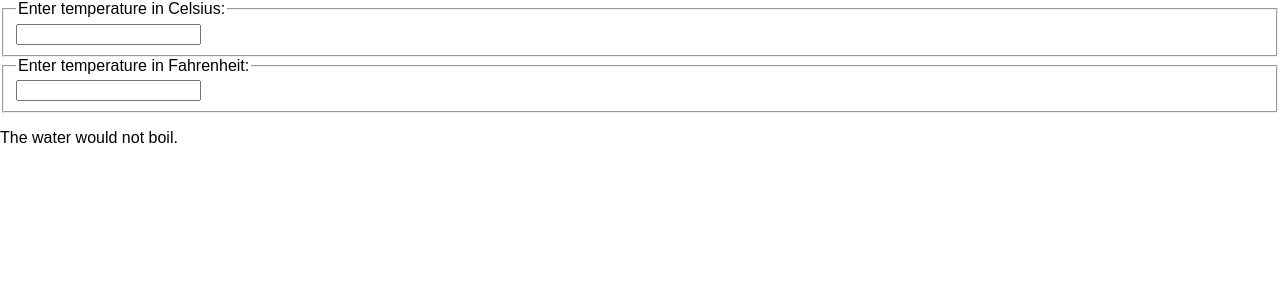
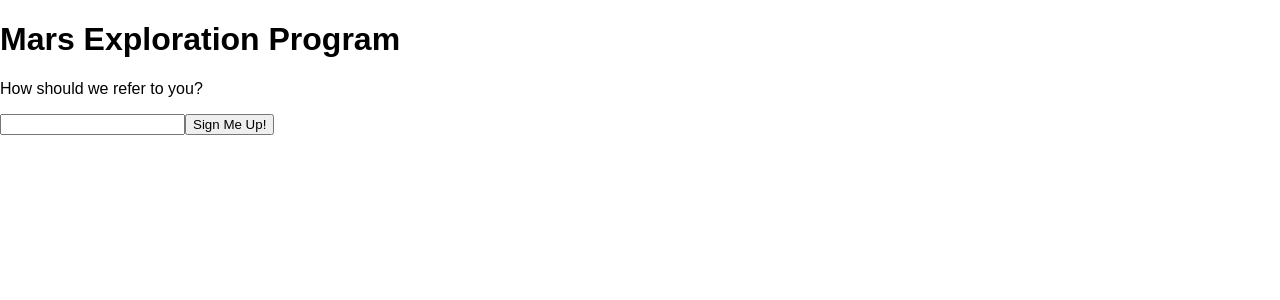
Before and after one commit to NachoTsvetkov/react-step-by-step, a React (Create React App) app: page / in a window 1280 px wide. Shown: the top 300 px of the page. Built offline with nearby package versions, Linux system fonts and the light colour scheme.

Commit message:
#11 inheritance vs composition complete

```diff
--- a/src/index.js
+++ b/src/index.js
@@ -2,101 +2,79 @@
 import ReactDOM from 'react-dom';
 import './index.css';
 
-function BoilingVerdict(props) {
-  if (props.celsius >= 100) {
-    return <p>The water would boil.</p>;
-  }
-  return <p>The water would not boil.</p>;
+function FancyBorder(props) {
+  return (
+    <div className={'FancyBorder FancyBorder-' + props.color}>
+      {props.children}
+    </div>
+  );
 }
 
-const scaleNames = {
-  c: 'Celsius',
-  f: 'Fahrenheit'
-};
-
-function toCelsius(fahrenheit) {
-  return ((fahrenheit - 32) * 5) / 9;
+function WelcomeDialog() {
+  return (
+    <Dialog title="Welcome" message="Thank you for visiting our spacecraft!" />
+  );
 }
 
-function toFahrenheit(celsius) {
-  return (celsius * 9) / 5 + 32;
+function Dialog(props) {
+  return (
+    <FancyBorder color="blue">
+      <h1 className="Dialog-title">{props.title}</h1>
+      <p className="Dialog-message">{props.message}</p>
+      {props.children}
+    </FancyBorder>
+  );
 }
 
-function tryConvert(temperature, convert) {
-  const input = parseFloat(temperature);
-  if (Number.isNaN(input)) {
-    return '';
-  }
-  const output = convert(input);
-  const rounded = Math.round(output * 1000) / 1000;
-  return rounded.toString();
-}
-
-class TemperatureInput extends React.Component {
+class SignUpDialog extends React.Component {
   constructor(props) {
     super(props);
     this.handleChange = this.handleChange.bind(this);
-    this.state = { temperature: '' };
+    this.handleSignUp = this.handleSignUp.bind(this);
+    this.state = { login: '' };
+  }
+
+  render() {
+    return (
+      <Dialog
+        title="Mars Exploration Program"
+        message="How should we refer to you?"
+      >
+        <input value={this.state.login} onChange={this.handleChange} />
+
+        <button onClick={this.handleSignUp}>Sign Me Up!</button>
+      </Dialog>
+    );
   }
 
   handleChange(e) {
-    this.props.onTemperatureChange(e.target.value);
+    this.setState({ login: e.target.value });
   }
 
-  render() {
-    const temperature = this.props.temperature;
-    const scale = this.props.scale;
-    return (
-      <fieldset>
-        <legend>Enter temperature in {scaleNames[scale]}:</legend>
-        <input value={temperature} onChange={this.handleChange} />
-      </fieldset>
-    );
+  handleSignUp() {
+    alert(`Welcome aboard, ${this.state.login}!`);
   }
 }
 
-class Calculator extends React.Component {
-  constructor(props) {
-    super(props);
-    this.handleCelsiusChange = this.handleCelsiusChange.bind(this);
-    this.handleFahrenheitChange = this.handleFahrenheitChange.bind(this);
-    this.state = { temperature: '', scale: 'c' };
-  }
-
-  handleCelsiusChange(temperature) {
-    this.setState({ scale: 'c', temperature: temperature });
-  }
-
-  handleFahrenheitChange(temperature) {
-    this.setState({ scale: 'f', temperature: temperature });
-  }
-
-  render() {
-    const scale = this.state.scale;
-    const temperature = this.state.temperature;
-    const celsius =
-      scale === 'f' ? tryConvert(temperature, toCelsius) : temperature;
-    const fahrenheit =
-      scale === 'c' ? tryConvert(temperature, toFahrenheit) : temperature;
-
-    return (
-      <div>
-        <TemperatureInput
-          scale="c"
-          temperature={celsius}
-          onTemperatureChange={this.handleCelsiusChange}
-        />
-
-        <TemperatureInput
-          scale="f"
-          temperature={fahrenheit}
-          onTemperatureChange={this.handleFahrenheitChange}
-        />
-
-        <BoilingVerdict celsius={parseFloat(celsius)} />
-      </div>
-    );
-  }
+function SplitPane(props) {
+  return (
+    <div className="SplitPane">
+      <div className="SplitPane-left">{props.left}</div>
+      <div className="SplitPane-right">{props.right}</div>
+    </div>
+  );
 }
 
-ReactDOM.render(<Calculator />, document.getElementById('root'));
+//   function App() {
+//     return (
+//       <SplitPane
+//         left={
+//           <Contacts />
+//         }
+//         right={
+//           <Chat />
+//         } />
+//     );
+//   }
+
+ReactDOM.render(<SignUpDialog />, document.getElementById('root'));
```
Also changed, not shown: src/apps/inheritance-vs-composition.js (added, +80 -0 lines).
